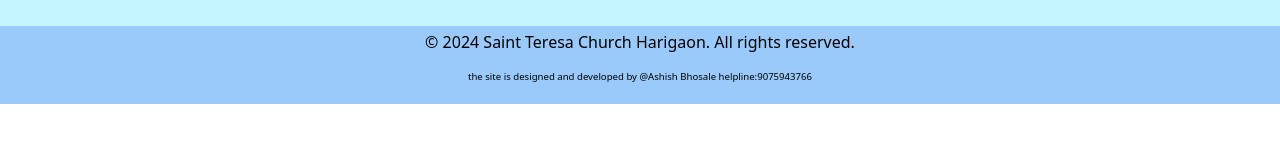
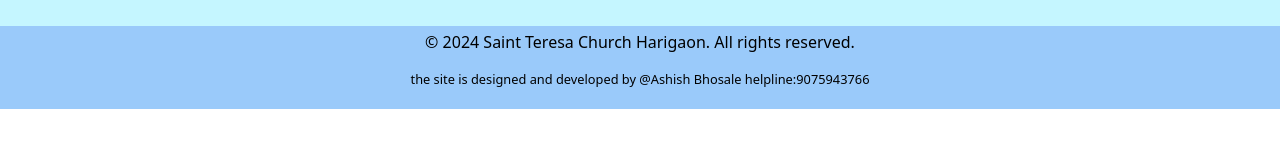
Before and after one commit to Ashish-11-06/church, a React (Create React App) app: page /contact in a window 1280 px wide. Shown: the part 514-662 px from the top of the page. Built offline with nearby package versions, Linux system fonts and the light colour scheme.

Commit message:
text size

```diff
--- a/src/Style/Footer.css
+++ b/src/Style/Footer.css
@@ -1,6 +1,6 @@
 
 .small-text {
-  font-size: 0.6rem; /* Adjust the size as needed */
+  font-size: 0.8rem; /* Adjust the size as needed */
 }
 
 .footer {
```
